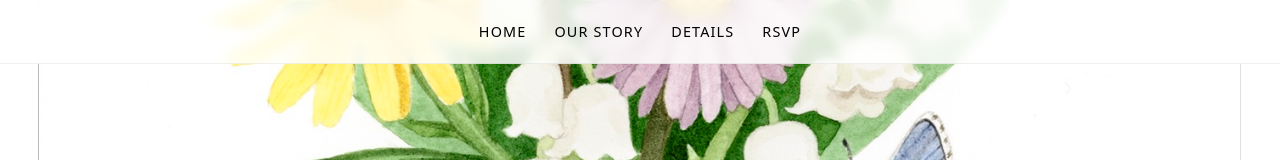
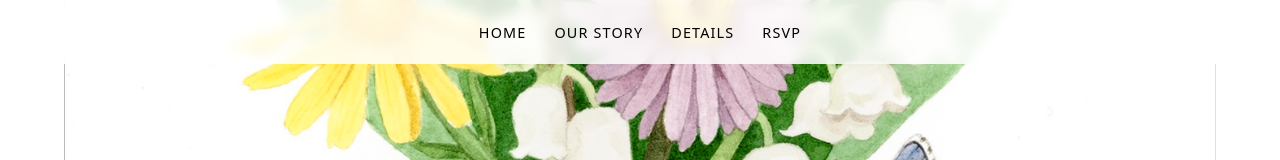
Before and after one commit to franciangelo/matrimonio, a plain HTML site: page index.html in a window 1280 px wide. Shown: the top 160 px of the page. Drawn offline with Linux system fonts and the light colour scheme.

Commit message:
added image

```diff
--- a/index.html
+++ b/index.html
@@ -29,7 +29,9 @@
       background: rgba(255, 255, 255, 0.85);
       backdrop-filter: blur(6px);
       z-index: 1000;
-      border-bottom: 1px solid rgba(0,0,0,0.06);
+
+      /* REMOVED: border that caused the “black contour” */
+      border-bottom: none;
     }
 
     nav a {
@@ -45,7 +47,7 @@
     /* ---- Sections ---- */
     section {
       min-height: 100vh;
-      padding: 64px 24px; /* keep room under fixed nav */
+      padding: 64px 24px;
       display: flex;
       align-items: center;
       justify-content: center;
@@ -57,15 +59,20 @@
       background-color: #fff;
     }
 
-    /* ---- Background images ---- */
-    #home { background-image: url("./hero.jpeg"); }
-    #story { background-image: url("./story.jpeg"); }     /* optional */
+    /* HERO: remove padding so no edge shows */
+    #home {
+      padding: 0;
+      background-image: url("./hero.jpeg");
+    }
+
+    #story   { background-image: url("./story.jpeg"); }   /* optional */
     #details { background-image: url("./details.jpeg"); } /* optional */
-    #rsvp { background-image: url("./rsvp.jpeg"); }       /* optional */
+    #rsvp    { background-image: url("./rsvp.jpeg"); }    /* optional */
 
+    /* ---- Desktop framing ---- */
     @media (min-width: 900px) {
       #home {
-    background-size: 94%;
+        background-size: 90%;
         background-position: center 80%;
         background-repeat: no-repeat;
         background-color: #ffffff;
@@ -73,7 +80,7 @@
       }
     }
 
-    /* ---- Content blocks (light box so black text stays readable) ---- */
+    /* ---- Content blocks ---- */
     .content {
       max-width: 720px;
       padding: 28px 22px;
@@ -98,29 +105,18 @@
       margin: 18px auto 0;
     }
 
-    /* ---- IMPORTANT: for your white illustration, "cover" can look like plain white.
-       If you want the illustration to be fully visible as a background, switch to contain:
-       Uncomment the rule below. ---- */
-
-    /*
-    #home {
-      background-size: contain;
-      background-position: center;
-      background-repeat: no-repeat;
-    }
-    */
-
     /* ---- Mobile ---- */
     @media (max-width: 600px) {
       nav { gap: 16px; }
       h2 { font-size: 1.5rem; }
-      p { font-size: 1.0rem; }
+      p  { font-size: 1.0rem; }
       .content { padding: 22px 18px; }
     }
   </style>
 </head>
 
 <body>
+
   <!-- Navigation -->
   <nav>
     <a href="#home">Home</a>
@@ -129,9 +125,9 @@
     <a href="#rsvp">RSVP</a>
   </nav>
 
-  <!-- HERO (background only; no duplicate name/date/tab) -->
+  <!-- HERO -->
   <section id="home" aria-label="Home">
-    <!-- Intentionally empty: the hero.jpeg already contains the title/date -->
+    <!-- Background image only -->
   </section>
 
   <!-- Our Story -->
@@ -156,8 +152,6 @@
       </p>
       <div class="divider"></div>
       <p style="margin-top: 18px;">
-        Example:
-        <br><br>
         <strong>Ceremony:</strong> Location, time<br>
         <strong>Reception:</strong> Location, time<br>
         <strong>Dress code:</strong> ...
@@ -174,8 +168,6 @@
       </p>
       <div class="divider"></div>
       <p style="margin-top: 18px;">
-        Example link:
-        <br>
         <a href="https://example.com" style="color:#000; text-decoration: underline;">
           RSVP form
         </a>
```
Lines whose indentation alone changed are shown as unchanged.
